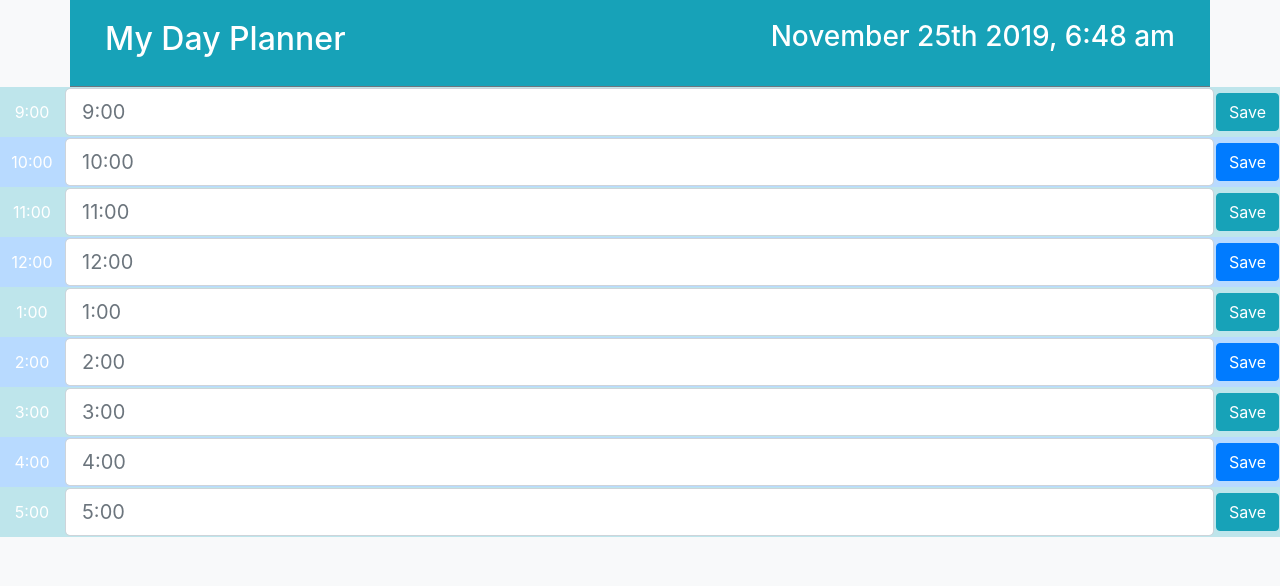
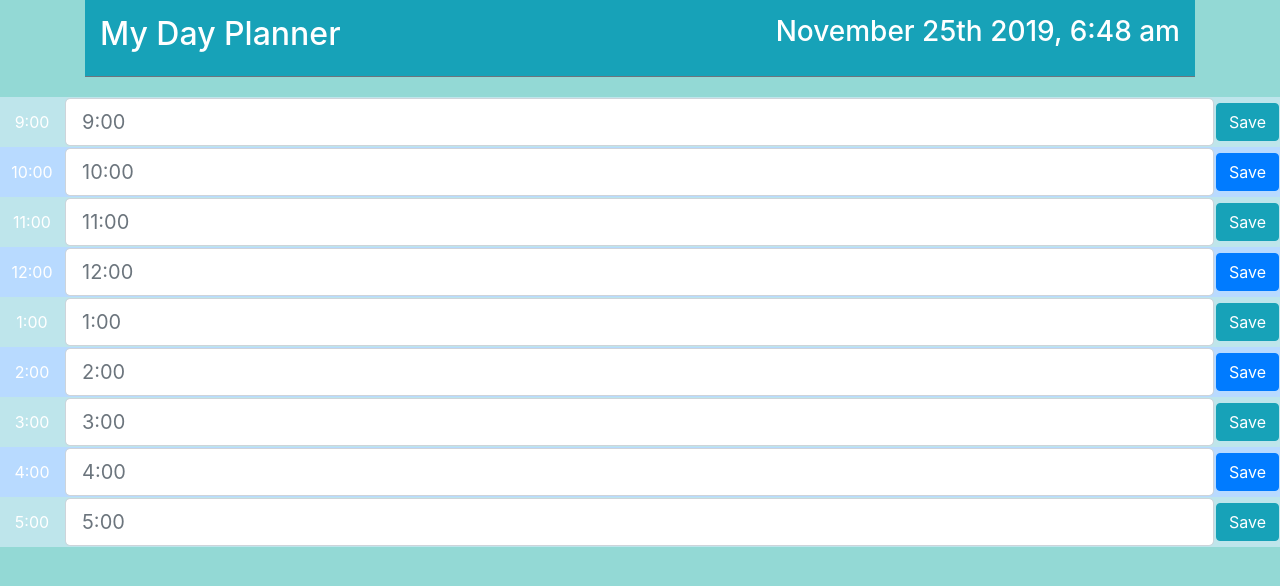
Before and after one commit to SurrealSam/week5homework, a plain HTML site: page index.html in a window 1280 px wide. Drawn offline with nearby package versions, Linux system fonts and the light colour scheme.

Commit message:
tweaked layout, couldnt make column width 100% for header

```diff
--- a/index.html
+++ b/index.html
@@ -10,10 +10,10 @@
         integrity="sha384-Gn5384xqQ1aoWXA+058RXPxPg6fy4IWvTNh0E263XmFcJlSAwiGgFAW/dAiS6JXm" crossorigin="anonymous">
 </head>
 
-<body class="bg-light">
+<body style="background-color: #93d9d5;">
     <div class="container">
         <header>
-            <div class="row bg-info border-bottom border-secondary" style="padding: 20px;">
+            <div class="row bg-info border-bottom border-secondary no-gutters" style="padding: 15px; margin-bottom: 20px;">
                 <div class="col-6">
 
                     <h2 class="bg-info text-white text-left">My
```
